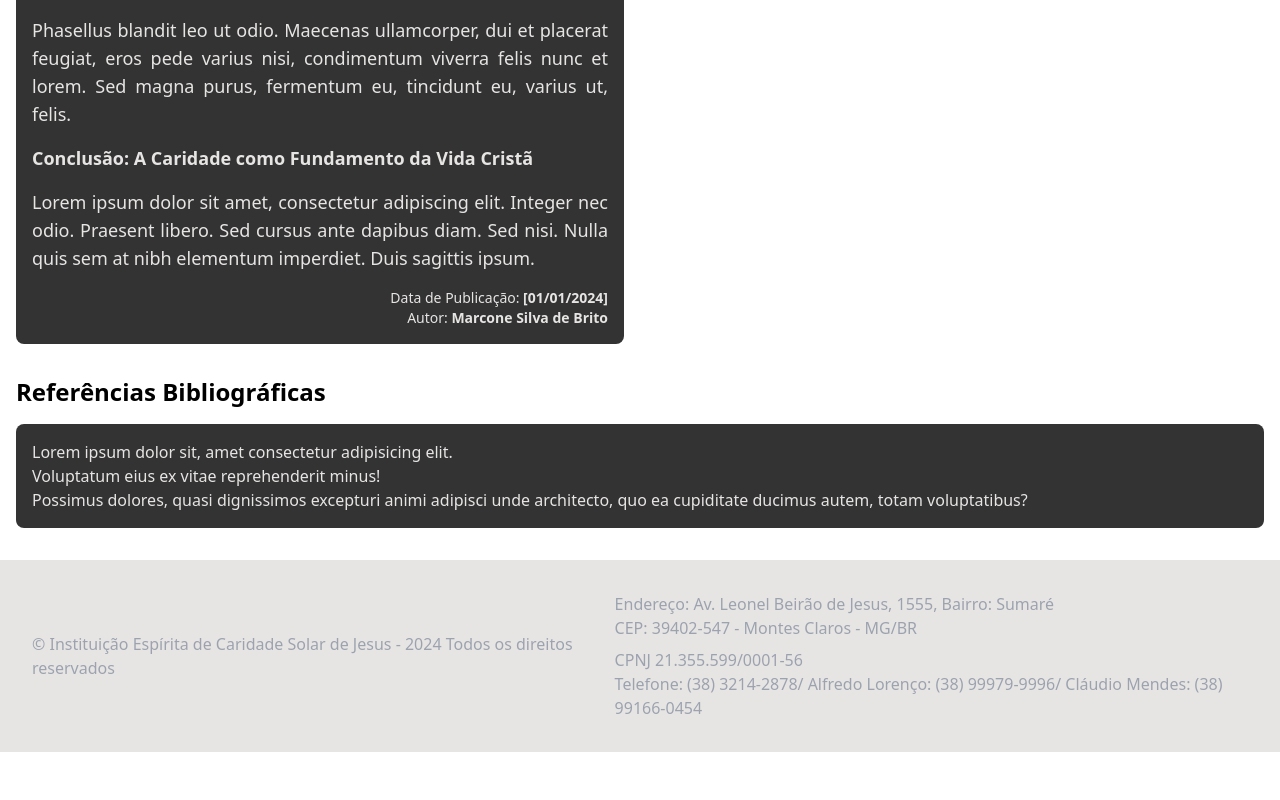
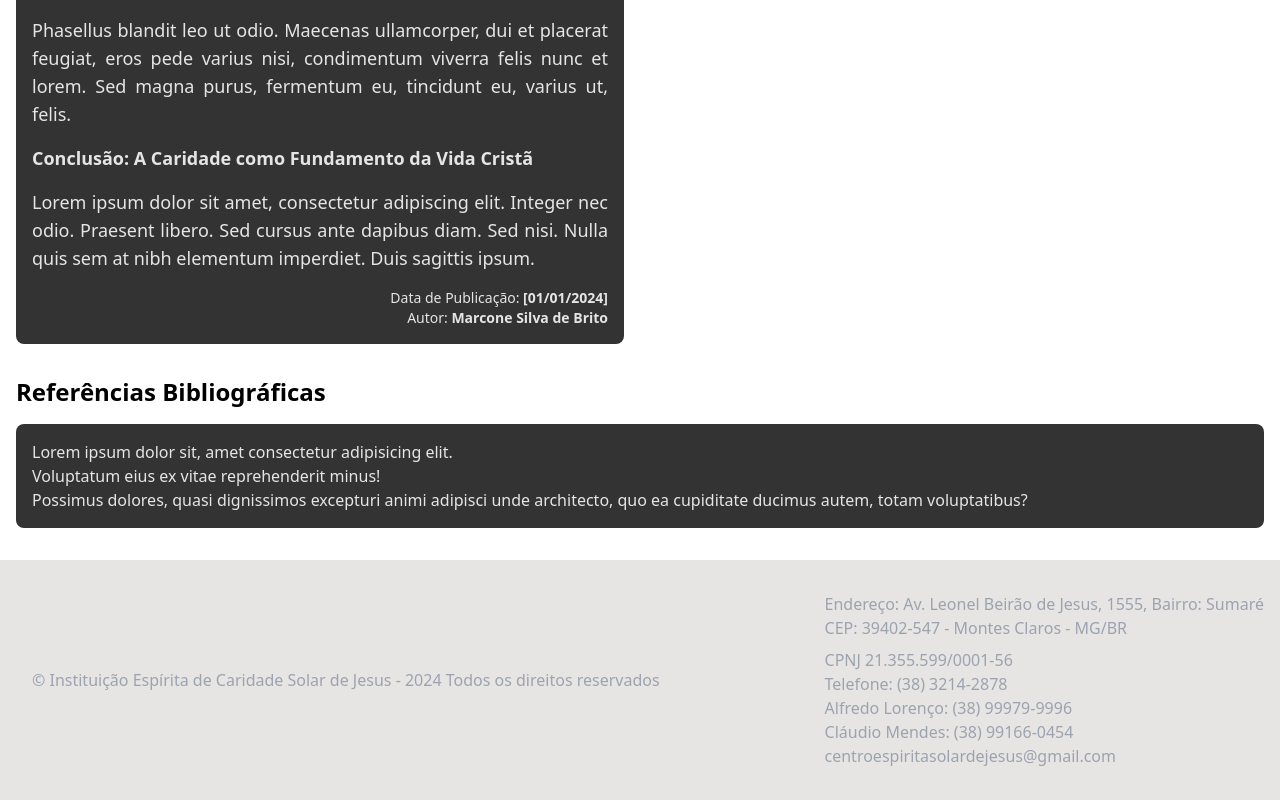
Before and after one commit to marconesdb/solarDeJesus-React, a React (Vite) app: page /coragem in a window 1280 px wide. Shown: the part 2272-3072 px from the top of the page. Before the commit the page ends 3024 px from the top, so only its background shows below. Built offline with nearby package versions, Linux system fonts and the light colour scheme.

Commit message:
melhorias pág contato

```diff
--- a/src/Footer.jsx
+++ b/src/Footer.jsx
@@ -14,11 +14,11 @@ export default function Footer() {
             CEP: 39402-547 - Montes Claros - MG/BR
           </p>
           <p>CPNJ 21.355.599/0001-56</p>
-          <p>Telefone: (38) 3214-2878/
+          <p>Telefone: (38) 3214-2878</p>
 
-            Alfredo Lorenço: (38) 99979-9996/
-
-            Cláudio Mendes: (38) 99166-0454</p>
+            <p>Alfredo Lorenço: (38) 99979-9996</p>
+            <p>Cláudio Mendes: (38) 99166-0454</p>
+            <p>centroespiritasolardejesus@gmail.com</p>
         </div>
       </div>
     </footer>
--- a/src/pages/DoutrinaEspirita/ArtigosEspiritas.jsx
+++ b/src/pages/DoutrinaEspirita/ArtigosEspiritas.jsx
@@ -7,12 +7,12 @@ import { Link } from 'react-router-dom';
 
 export default function ArtigosEspiritas() {
   return (
-    <div className="mx-4 md:mx-auto"> {/* Adicionando margens laterais na versão mobile e centralizando na versão desktop */}
+    <div> {/* Adicionando margens laterais na versão mobile e centralizando na versão desktop */}
       <Navbar />
       <div>
         <h1 className='text-center mt-28 font-bold'>Artigo - A Caridade Segundo Jesus: Benevolência, Indulgência e Perdão das Ofensas</h1>
         {/* Container com imagens e texto */}
-        <div className="flex flex-col md:flex-row md:justify-between items-center py-8 container mx-auto border-orange300 border-2 mt-4">
+        <div className="mx-4 md:mx-auto flex flex-col md:flex-row md:justify-between items-center py-8 container mx-auto border-orange300 border-2 mt-4">
           <div className="md:w-1/2 text-center md:text-left">
             <div className="flex flex-wrap justify-center md:justify-start ml-4">
               <img src="https://via.placeholder.com/150" alt="Imagem 1" className="w-48 h-48 mx-2 mb-2" />
@@ -80,5 +80,6 @@ export default function ArtigosEspiritas() {
 
       <Footer />
     </div>
+
   );
 }
--- a/src/pages/contato/Contato.jsx
+++ b/src/pages/contato/Contato.jsx
@@ -1,6 +1,7 @@
 import React from 'react'
 import  Navbar from '../../Navbar'
 import  Footer from '../../Footer'
+import img1 from '../contato/img-contato/img1 (2).png'
 export default function Contato() {
   return (
     <div>
@@ -33,6 +34,12 @@ export default function Contato() {
             </div>
           </form>
         </div>
+        {/* Imagem */}
+        <section className="mt-8   flex justify-center items-center">
+       <img src={img1} alt="Imagem"    className="w-96 h-96 rounded-lg" />
+        </section>
+
+
         {/* Mapa incorporado */}
         <div className="mt-8">
           <iframe src="https://www.google.com/maps/embed?pb=!1m18!1m12!1m3!1d30567.241047454525!2d-43.86806810711937!3d-16.731584744450497!2m3!1f0!2f0!3f0!3m2!1i1024!2i768!4f13.1!3m3!1m2!1s0xab5499cbd6ed4b%3A0x252e94449b8c3ad0!2sInstitui%C3%A7%C3%A3o%20Esp%C3%ADrita%20De%20Caridade%20Solar%20De%20Jesus!5e0!3m2!1spt-BR!2sbr!4v1708212316098!5m2!1spt-BR!2sbr" width="100%" height="450" style={{ border: 0 }} allowFullScreen="" loading="lazy"></iframe>
```
Also changed, not shown: src/pages/contato/img-contato/img1 (2).png (added).
